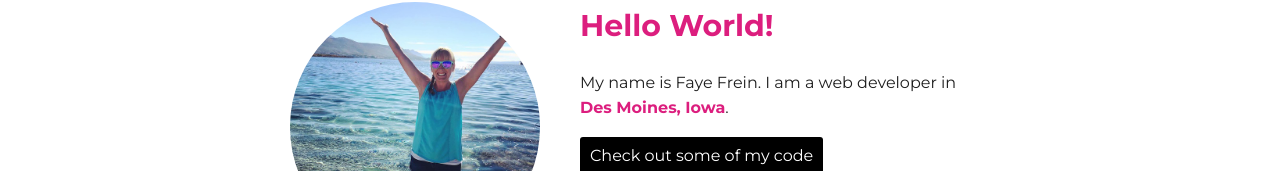
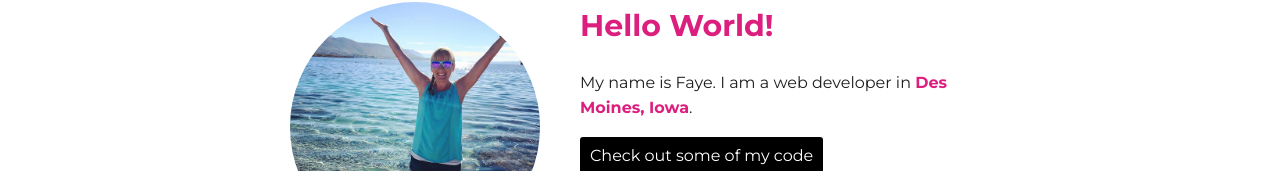
Before and after one commit to fayerose87/portfolio-website, a plain HTML site: page index.html in a window 1280 px wide. Shown: the part 132-303 px from the top of the page. Drawn offline with nearby package versions, Linux system fonts and the light colour scheme.

Commit message:
Removed last name on index page

```diff
--- a/index.html
+++ b/index.html
@@ -37,7 +37,7 @@
       <!-- Add your portrait image here -->
       <img src="img/fayefreinphoto.jpg" class="profile__portrait" alt="Faye Frein Portrait">
       <h1>Hello World!</h1>
-      <p>My name is Faye Frein. I am a <span>web</span> developer in <a href="https://en.wikipedia.org/wiki/Des_Moines,_Iowa" target="_blank">Des Moines, Iowa</a>.</p>
+      <p>My name is Faye. I am a <span>web</span> developer in <a href="https://en.wikipedia.org/wiki/Des_Moines,_Iowa" target="_blank">Des Moines, Iowa</a>.</p>
       <a href="https://github.com/fayerose87" target="_blank"><button type="button">Check out some of my code</button></a><br>
     </div>
     <!-- Footer with links to social media profiles -->
```
